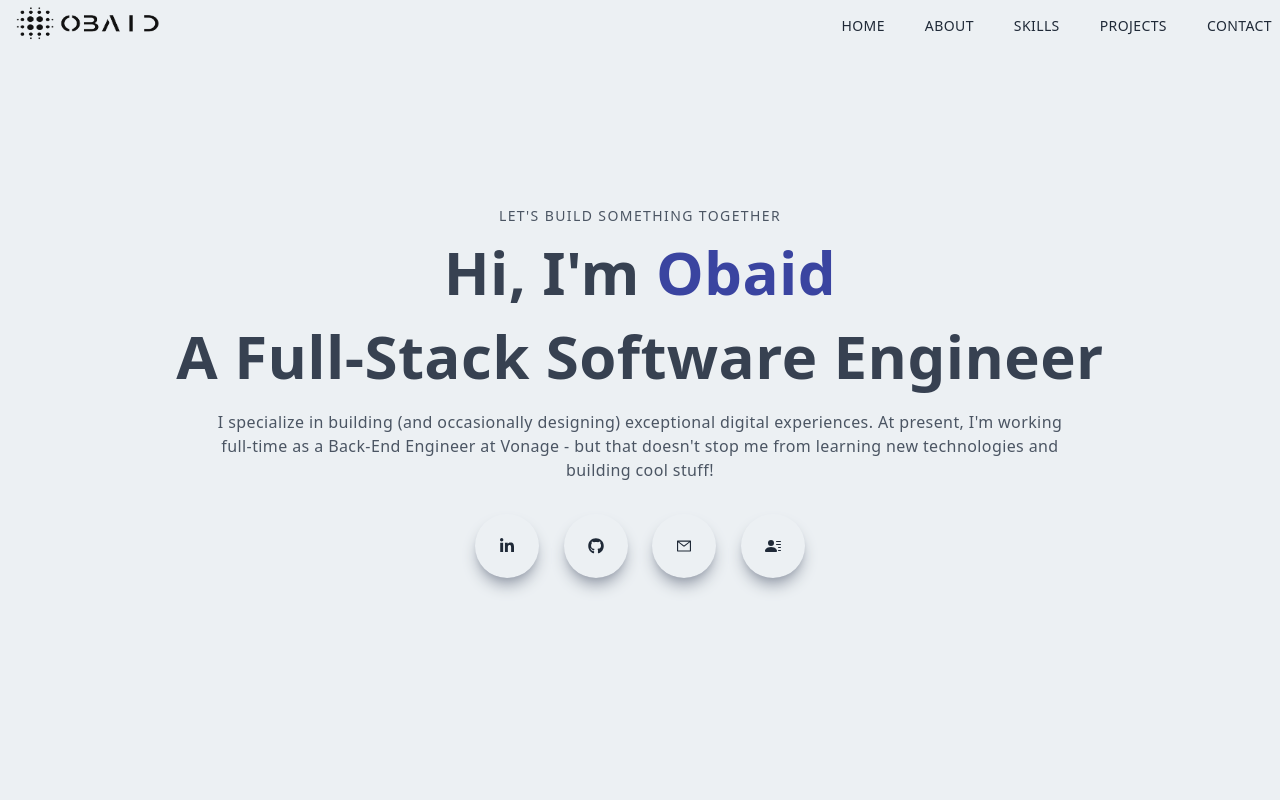
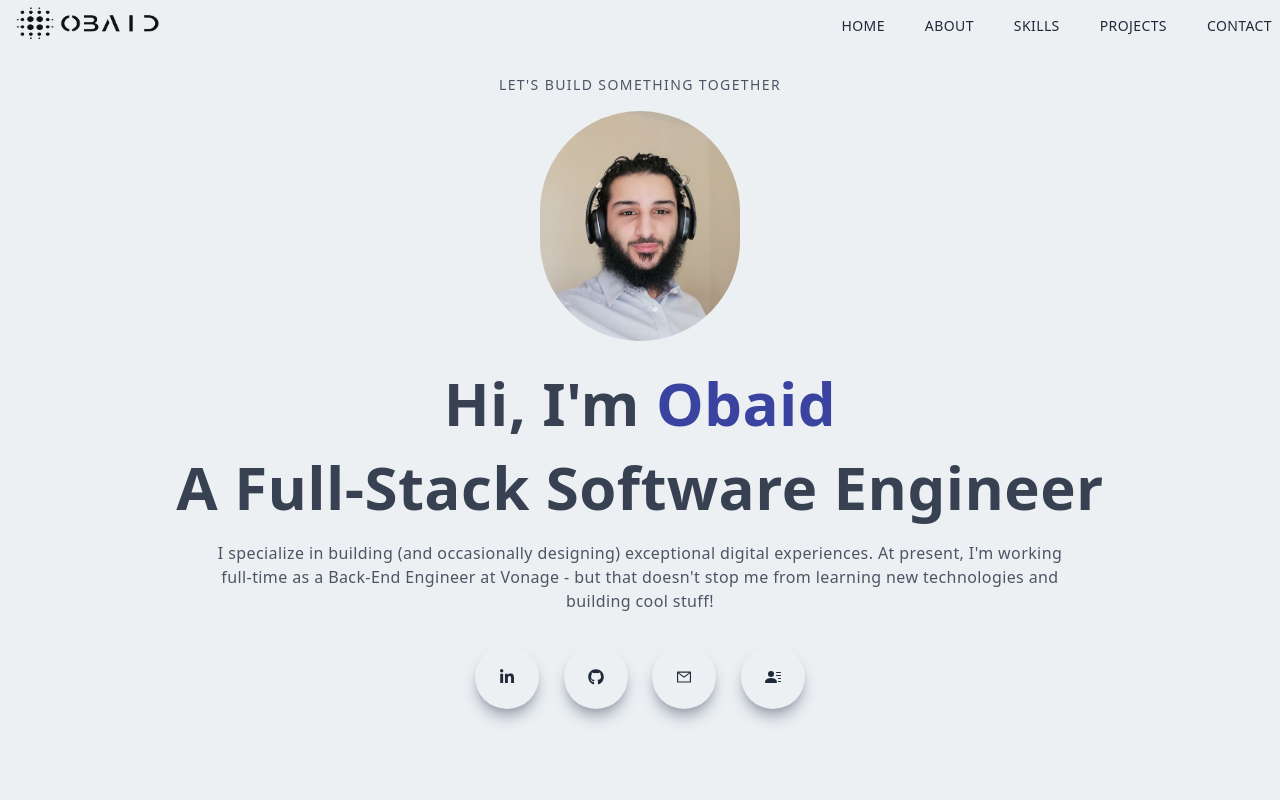
Before and after one commit to ObaidUr-Rahmaan/personal-website, a Next.js app: page / in a window 1280 px wide. Shown: the top 800 px of the page. Built offline with nearby package versions, Linux system fonts and the light colour scheme.

Commit message:
Add Avatar

```diff
--- a/components/Hero.js
+++ b/components/Hero.js
@@ -1,7 +1,9 @@
+/* eslint-disable @next/next/no-img-element */
 import Link from "next/link";
 import { FaGithub, FaLinkedinIn } from "react-icons/fa";
 import { AiOutlineMail } from "react-icons/ai";
 import { BsFillPersonLinesFill } from "react-icons/bs";
+import Image from "next/image";
 
 const Hero = () => {
   return (
@@ -11,6 +13,18 @@
           <p className="text-sm tracking-widest text-gray-600 uppercase">
             Let{"'"}s build something together
           </p>
+
+          {/* My Avatar profile picture */}
+          <div className="flex items-center justify-center py-4 m-auto">
+            <img
+              src="/assets/profile-picture.jpeg"
+              className="rounded-full"
+              alt="Profile picture"
+              width="200"
+              height="200"
+            />
+          </div>
+
           <h1 className="py-4 text-gray-700">
             Hi, I{"'"}m <span className="text-[#3a44a0]"> Obaid</span>
           </h1>
```
Also changed, not shown: public/assets/profile-picture.jpeg (added).
